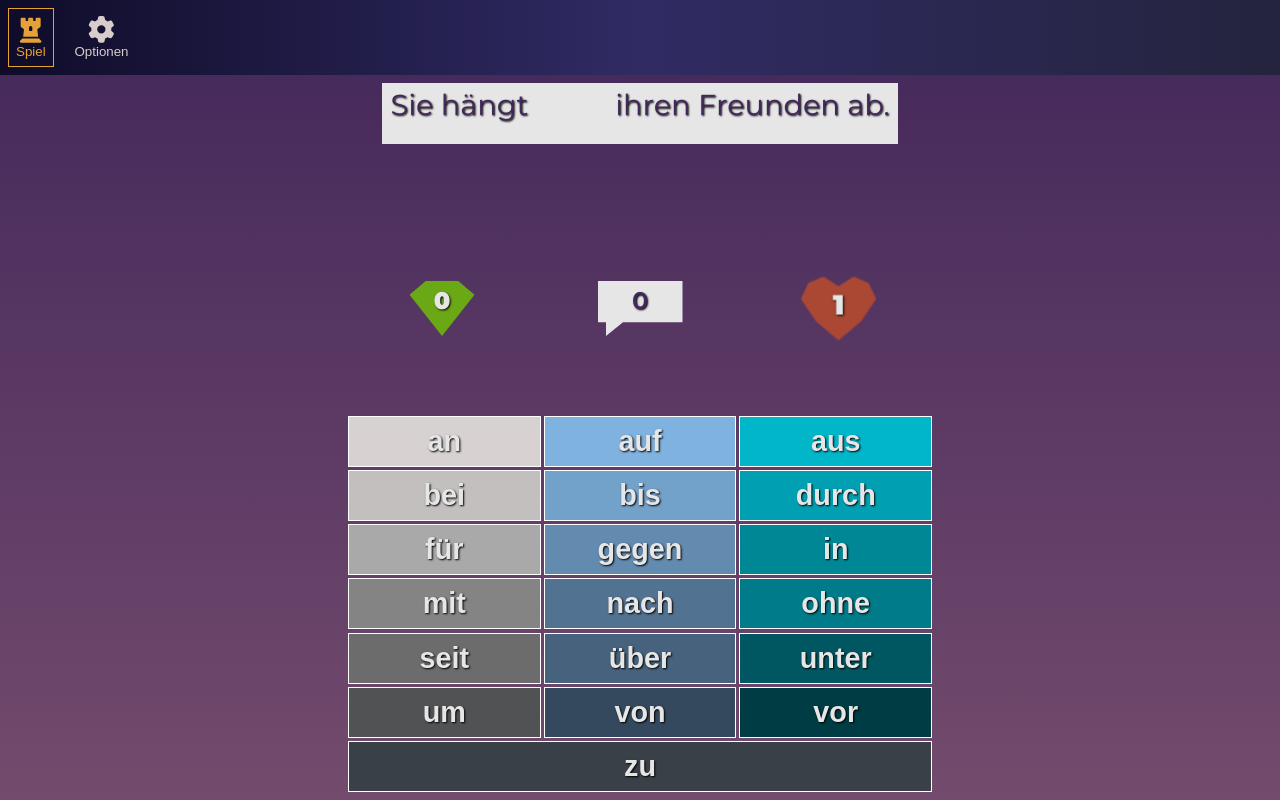
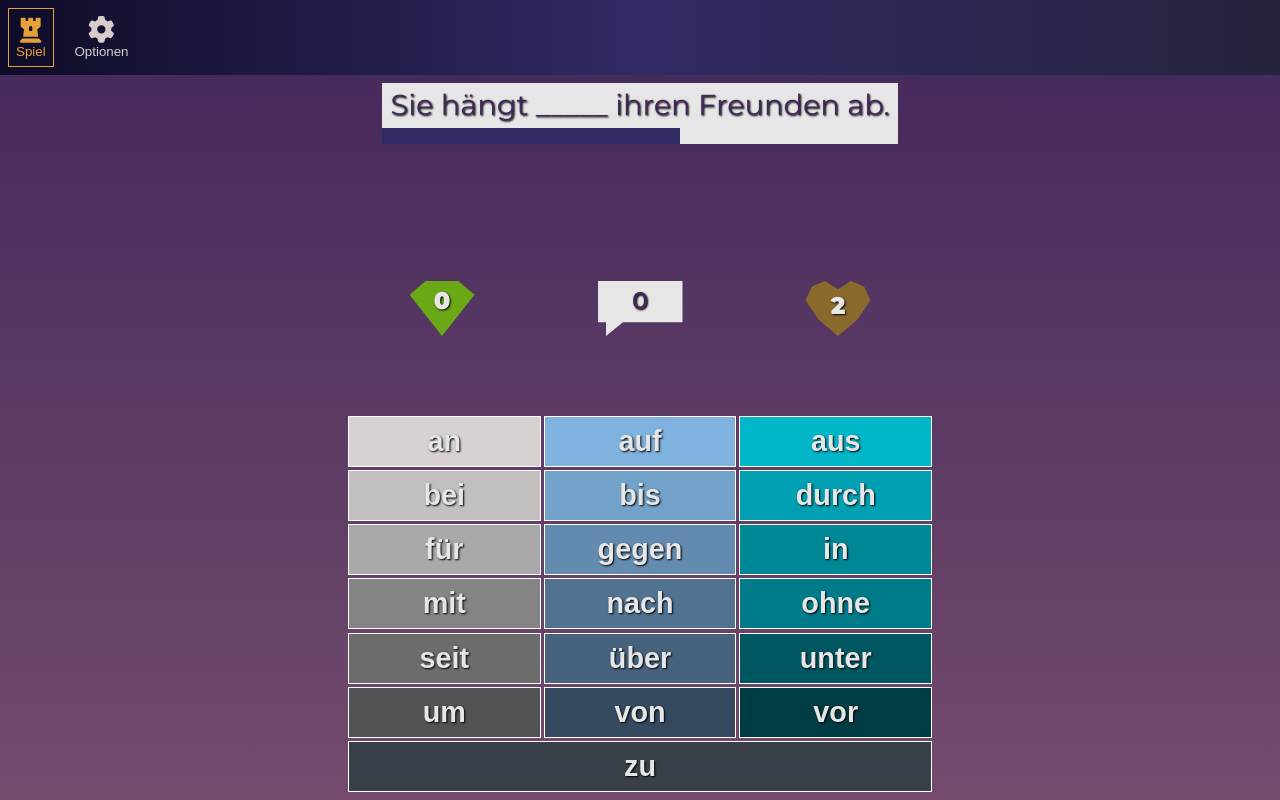
Before and after one commit to thegroosalugg/Geschwindigkeitsbegrenzung, a React (Vite) app: page / in a window 1280 px wide. Built offline with nearby package versions, Linux system fonts and the light colour scheme.

Commit message:
updated game controller and timer

```diff
--- a/src/components/quiz/Questions.tsx
+++ b/src/components/quiz/Questions.tsx
@@ -23,11 +23,12 @@ export default function Questions({ question, timer }: QuestionProps) {
       }}
     >
       <AnimatePresence mode='wait'>
+        {!timer.isInitial && (
           <motion.article
                 key={question.id}
               style={{ originY: 0.2 }}
-          initial={{  scaleY: 0 }}
-             exit={{  scaleY: 0 }}
+            initial={{ scaleY: 0 }}
+               exit={{ scaleY: 0 }}
             animate={{
                   scaleY: 1,
               transition: { scaleY: { delay: 0.2, duration: 0.5, ease: 'easeInOut' } },
@@ -39,8 +40,8 @@ export default function Questions({ question, timer }: QuestionProps) {
                 <motion.span
                       key={timer.isStopped + ''}
                     style={{ minWidth: 72 }}
-                initial={{ opacity:   0 }}
-                   exit={{ opacity:   0 }}
+                  initial={{ opacity: 0 }}
+                     exit={{ opacity: 0 }}
                   animate={{
                        opacity: 1,
                          color: timer.isStopped ? '#cd8f2a' : '#42275a',
@@ -55,6 +56,7 @@ export default function Questions({ question, timer }: QuestionProps) {
             {/* offset animation time from progress timer */}
             <progress value={timer.remaining} max={timer.max - 500} />
           </motion.article>
+        )}
       </AnimatePresence>
     </motion.div>
   );
--- a/src/components/quiz/Score.tsx
+++ b/src/components/quiz/Score.tsx
@@ -10,15 +10,15 @@ interface DispItemProps {
           entry: { solved?: number, total?: number, score?: number, lives?: number };
   shouldAnimate: boolean;
           delay: number;
-      condition: boolean;
+          timer: Timer;
 }
 
-const DisplayItem = ({ entry, shouldAnimate, delay, condition }: DispItemProps) => {
-  const { isAnimating } = useDelay(delay, condition);
+const DisplayItem = ({ entry, shouldAnimate, delay, timer }: DispItemProps) => {
+  const { isAnimating } = useDelay(delay, timer.isStopped);
   const { total, score, solved, lives } = entry;
   const baseValue = solved ?? total ?? lives ?? 0;
   const isValid = (n: number | undefined) => n !== undefined;
-  const content = baseValue + (isValid(total) ? -score! : isValid(solved) ? -1 : 1);
+  const content = baseValue + (isValid(total) ? -score! : isValid(solved) ? -1 : timer.isInitial ? 0 : 1);
   const background =
     isValid(lives)
       ? {
@@ -84,9 +84,9 @@ export default function Score({ user, timer }: ScoreProps) {
           style={{ paddingTop: !isMobile ? '4rem' : '' }}
            exit={{ opacity: 0, y: 100, rotate: -20, transition: { duration: 1, delay: 0.4 } }}
     >
-      <DisplayItem entry={{    solved    }} shouldAnimate={onIsRight} delay={2200} condition={isStopped} />
-      <DisplayItem entry={{ total, score }} shouldAnimate={onIsRight} delay={1400} condition={isStopped} />
-      <DisplayItem entry={{    lives     }} shouldAnimate={onIsWrong} delay={1200} condition={isStopped} />
+      <DisplayItem entry={{    solved    }} shouldAnimate={onIsRight} delay={2200} timer={timer} />
+      <DisplayItem entry={{ total, score }} shouldAnimate={onIsRight} delay={1400} timer={timer} />
+      <DisplayItem entry={{    lives     }} shouldAnimate={onIsWrong} delay={1200} timer={timer} />
       <AnimatePresence onExitComplete={() => direction.current = direction.current === 1 ? -1 : 1}>
         {onIsRight && isAnimating && (
           <motion.div
--- a/src/hooks/useGameController.ts
+++ b/src/hooks/useGameController.ts
@@ -5,10 +5,11 @@ import Question from '@/models/Question';
 const useGameController = () => {
   const  maxTime = useRef(5000);
   const interval = useRef<number | undefined>(undefined);
-  const [         user,          setUser] = useState(new User(1));
+  const [         user,          setUser] = useState(new User(2));
   const [     question,      setQuestion] = useState(new Question());
+  const [    isInitial,     setIsInitial] = useState(true);
   const [   isGameover,    setIsGameover] = useState(false);
-  const [ timerStopped,  setTimerStopped] = useState(false);
+  const [ timerStopped,  setTimerStopped] = useState(true);
   const [timeRemaining, setTimeRemaining] = useState(0);
   const gameover = user.lives === 0;
 
@@ -21,6 +22,7 @@ const useGameController = () => {
 
   const startTimer = useCallback(() => {
     // console.log('TIMER STARTED'); // *logData
+    setIsInitial(false)
     setTimerStopped(false);
     setQuestion(Question.random());
     setTimeRemaining(maxTime.current);
@@ -72,11 +74,6 @@ const useGameController = () => {
   }
 
   useEffect(() => {
-    startTimer();
-    return () => clearInterval(interval.current);
-  }, [startTimer]);
-
-  useEffect(() => {
     if (timerStopped) {
       // console.log('TIMER STOPPED'); // *logData
       const intervalTimer = setTimeout(() => {
@@ -91,6 +88,7 @@ const useGameController = () => {
 
   return {
     timer: {
+       isInitial,
       isGameover,
       isStopped: timerStopped,
       remaining: timeRemaining,
--- a/src/models/Timer.ts
+++ b/src/models/Timer.ts
@@ -1,13 +1,15 @@
 export default class Timer {
           max: number;
     remaining: number;
+    isInitial: boolean;
     isStopped: boolean;
    isGameover: boolean;
 
   constructor() {
     this.max         = 0
     this.remaining   = 0
-    this.isStopped   = false;
+    this.isInitial   = true;
+    this.isStopped   = true;
     this.isGameover  = false;
   }
 }
```
Lines whose indentation alone changed are shown as unchanged.
